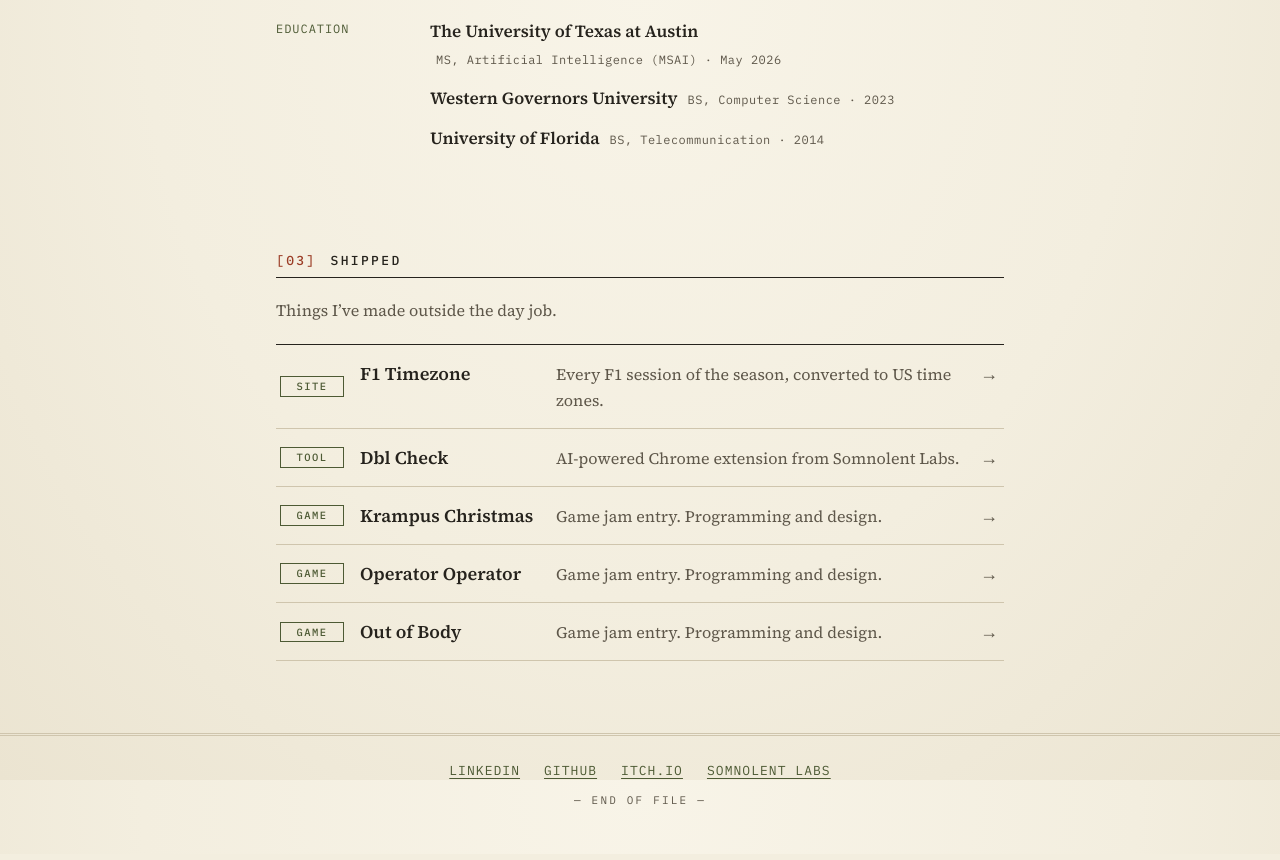
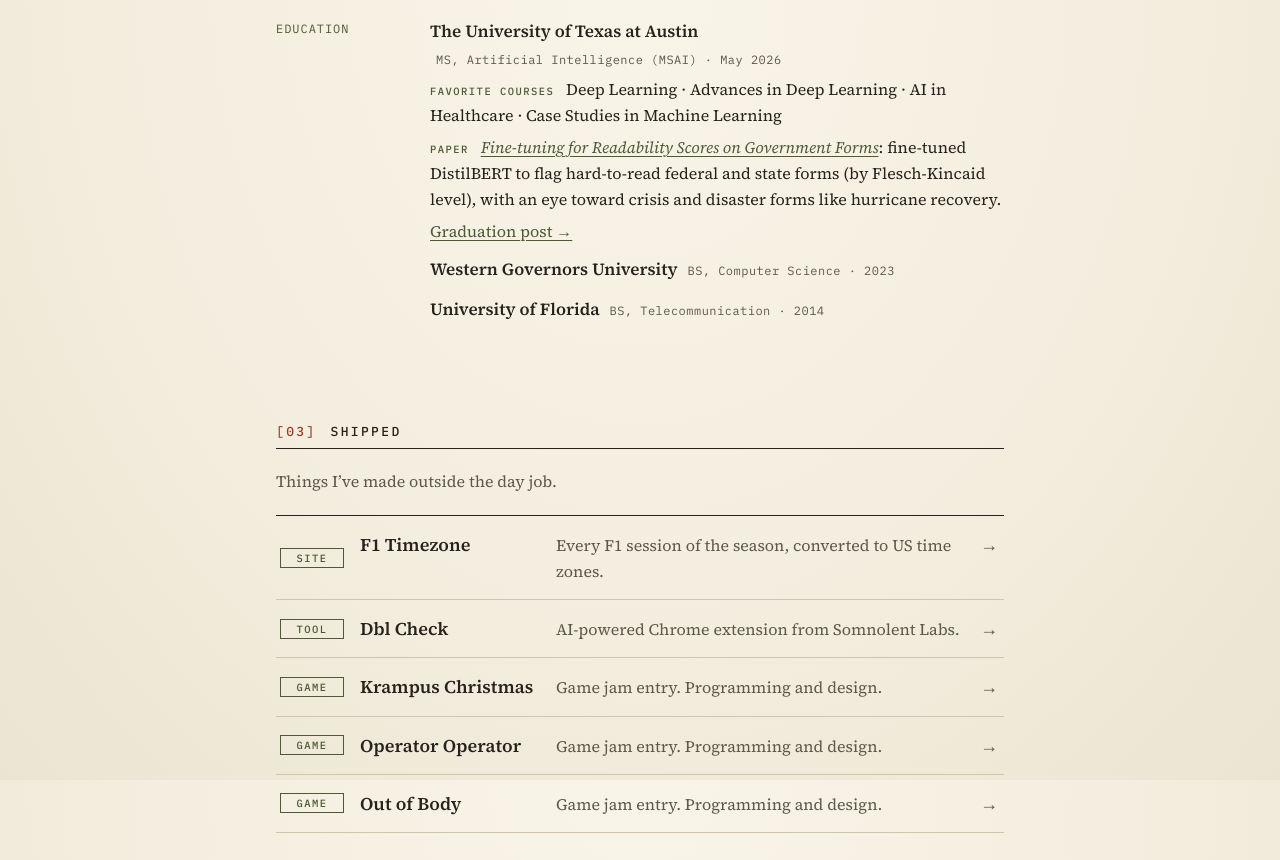
Before and after one commit to apolefko/alexanderpolefko.info, a plain HTML site: page index.html in a window 1280 px wide. Shown: the part 2420-3280 px from the top of the page. Drawn offline with Linux system fonts and the light colour scheme.

Commit message:
Add UT Austin courses and paper; trim footer links
Co-Authored-By: Claude Opus 5.5 <noreply@anthropic.com>

```diff
--- a/index.html
+++ b/index.html
@@ -139,7 +139,12 @@
       <div class="when">Education</div>
       <div class="what">
         <ul class="roles flat">
-          <li><p class="title">The University of Texas at Austin <span class="dates">MS, Artificial Intelligence (MSAI) &middot; May 2026</span></p></li>
+          <li>
+            <p class="title">The University of Texas at Austin <span class="dates">MS, Artificial Intelligence (MSAI) &middot; May 2026</span></p>
+            <p class="shipped"><span class="k">Favorite courses</span> Deep Learning &middot; Advances in Deep Learning &middot; AI in Healthcare &middot; Case Studies in Machine Learning</p>
+            <p class="shipped"><span class="k">Paper</span> <a href="https://www.linkedin.com/feed/update/urn:li:activity:7404499979106660352/"><em>Fine-tuning for Readability Scores on Government Forms</em></a>: fine-tuned DistilBERT to flag hard-to-read federal and state forms (by Flesch-Kincaid level), with an eye toward crisis and disaster forms like hurricane recovery.</p>
+            <p class="shipped"><a href="https://www.linkedin.com/feed/update/urn:li:activity:7465786466149924864/">Graduation post &rarr;</a></p>
+          </li>
           <li><p class="title">Western Governors University <span class="dates">BS, Computer Science &middot; 2023</span></p></li>
           <li><p class="title">University of Florida <span class="dates">BS, Telecommunication &middot; 2014</span></p></li>
         </ul>
@@ -202,8 +207,6 @@
     <p class="links">
       <a href="https://www.linkedin.com/in/alexander-polefko-53773361/">LinkedIn</a>
       <a href="https://github.com/apolefko">GitHub</a>
-      <a href="https://majormellon.itch.io/">itch.io</a>
-      <a href="https://somnolentlabs.com/">Somnolent Labs</a>
     </p>
     <p class="end">&mdash; END OF FILE &mdash;</p>
   </div>
```
